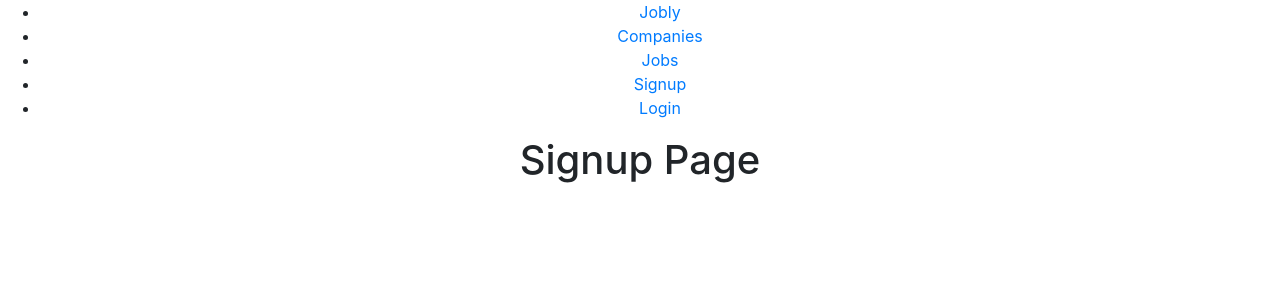
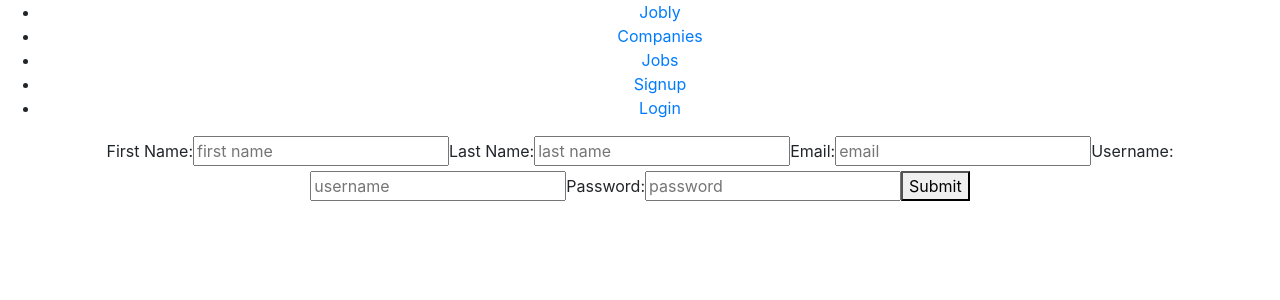
Before and after one commit to kgagne15/ReactJoblyFront, a React (Create React App) app: page /signup in a window 1280 px wide. Shown: the top 300 px of the page. Built offline with nearby package versions, Linux system fonts and the light colour scheme; no server answers.

Commit message:
signup form and function kinda working

```diff
--- a/src/App.js
+++ b/src/App.js
@@ -5,23 +5,32 @@ import Routes from "./Routes";
 import {BrowserRouter} from "react-router-dom";
 import JoblyApi from './api';
 
+export const TOKEN_STORAGE_ID = "jobly-token";
+
 function App() {
 
-  // const [companies, setCompanies] = useState([]);
+  const [token, setToken] = useState(TOKEN_STORAGE_ID)
 
-  // useEffect(() => {
-  //   async function getAllCompanies() {
-  //     let companiesRes = await JoblyApi.getAllCompanies();
-  //     setCompanies(companiesRes);
-  //   }
-  //   getAllCompanies();
-  // }, [])
+  //add signup function here, pass through routes
+  async function signup(signupData) {
+    try {
+      let token = await JoblyApi.signup(signupData);
+      setToken(token);
+      return {success: true};
+    } catch (errors) {
+      console.error("signup failed", errors);
+      return { success: false, errors}
+    }
+  }
+
+  //add login function here, pass through routes
+  //add getCurrentUser here, use createContext
 
   return (
     <div className="App">
       <BrowserRouter>
         <Nav/>
-        <Routes/>
+        <Routes signup={signup}/>
       </BrowserRouter>
     </div>
   );
--- a/src/JobDetail.js
+++ b/src/JobDetail.js
@@ -4,8 +4,9 @@ const JobDetail = ({job}) => {
     return (
         <>
         <h1>{job.title}</h1>
-        <h3>{job.companyName}</h3>
-        <p>{job.salary}</p>
+        <h3>Company: {job.companyName}</h3>
+        <p>Salary: {job.salary}</p>
+        <button>Apply</button>
         </>
     )
 }
--- a/src/Routes.js
+++ b/src/Routes.js
@@ -8,7 +8,8 @@ import Login from "./Login";
 import Signup from "./Signup";
 import Profile from "./Profile";
 
-function Routes({companies}) {
+
+function Routes({signup}) {
     return (
         <Switch>
             <Route exact path="/"><Home /></Route>
@@ -16,7 +17,7 @@ function Routes({companies}) {
             <Route exact path="/companies/:handle"><CompanyDetail/></Route>
             <Route exact path="/jobs"><Jobs/></Route>
             <Route exact path="/login"><Login/></Route>
-            <Route exact path="/signup"><Signup/></Route>
+            <Route exact path="/signup"><Signup signup={signup}/></Route>
             <Route exact path="/profile/:id"><Profile/></Route>
         </Switch>
     );
--- a/src/Signup.js
+++ b/src/Signup.js
@@ -1,7 +1,83 @@
-import React from "react";
+import React, {useState} from "react";
 
-const Signup = () => {
-    return (<h1>Signup Page</h1>)
+const Signup = ({signup}) => {
+
+    const INITIAL_STATE = {
+        "firstName": '',
+        "lastName": '',
+        "email": '',
+        "username": '',
+        "password": ''
+    }
+
+    const [formData, setFormData] = useState(INITIAL_STATE)
+
+    async function handleSubmit(e) {
+        e.preventDefault();
+        let result = await signup(formData)
+        if (result.success) {
+            alert('Success!')
+        } else {
+            alert('Not a success, try again')
+        }
+    }
+
+    const handleChange = (e) => {
+        const {name, value} = e.target;
+        setFormData(fData => ({
+            ...fData,
+            [name]: value
+        }))
+    }
+    return (
+        <form onSubmit={handleSubmit}>
+            <label htmlFor="firstName">First Name: </label>
+            <input
+                id="firstName"
+                name="firstName"
+                placeholder="first name"
+                value={formData.firstName}
+                onChange={handleChange}
+            />
+
+            <label htmlFor="lastName">Last Name: </label>
+            <input
+                id="lastName"
+                name="lastName"
+                placeholder="last name"
+                value={formData.lastName}
+                onChange={handleChange}
+            />
+
+            <label htmlFor="email">Email: </label>
+            <input
+                id="email"
+                name="email"
+                placeholder="email"
+                value={formData.email}
+                onChange={handleChange}
+            />
+
+            <label htmlFor="username">Username: </label>
+            <input
+                id="username"
+                name="username"
+                placeholder="username"
+                value={formData.username}
+                onChange={handleChange}
+            />
+
+            <label htmlFor="password">Password: </label>
+            <input
+                id="password"
+                name="password"
+                placeholder="password"
+                value={formData.password}
+                onChange={handleChange}
+            />
+            <button>Submit</button>
+        </form>
+    )
 }
 
 export default Signup;
--- a/src/api.js
+++ b/src/api.js
@@ -13,6 +13,8 @@ const BASE_URL = process.env.REACT_APP_BASE_URL || "http://localhost:3001";
 class JoblyApi {
   // the token for interactive with the API will be stored here.
   static token;
+
+
 
   static async request(endpoint, data = {}, method = "get") {
     console.debug("API Call:", endpoint, data, method);
@@ -61,6 +63,12 @@ class JoblyApi {
     return companyResults.companies;
   }
 
+  //used solution
+  static async signup(data) {
+    let res = await this.request(`auth/register`, data, "post")
+    return res.token;
+  }
+
 }
 
 // for now, put token ("testuser" / "password" on class)
```
